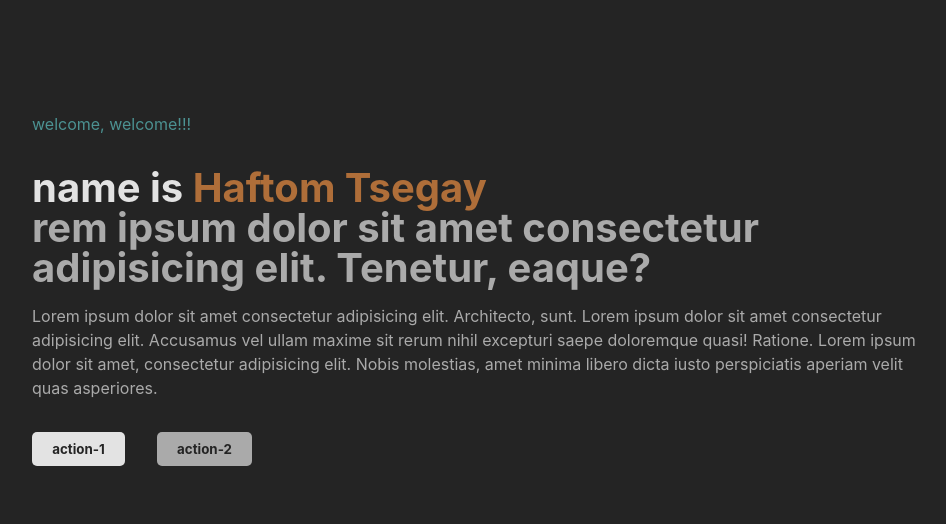
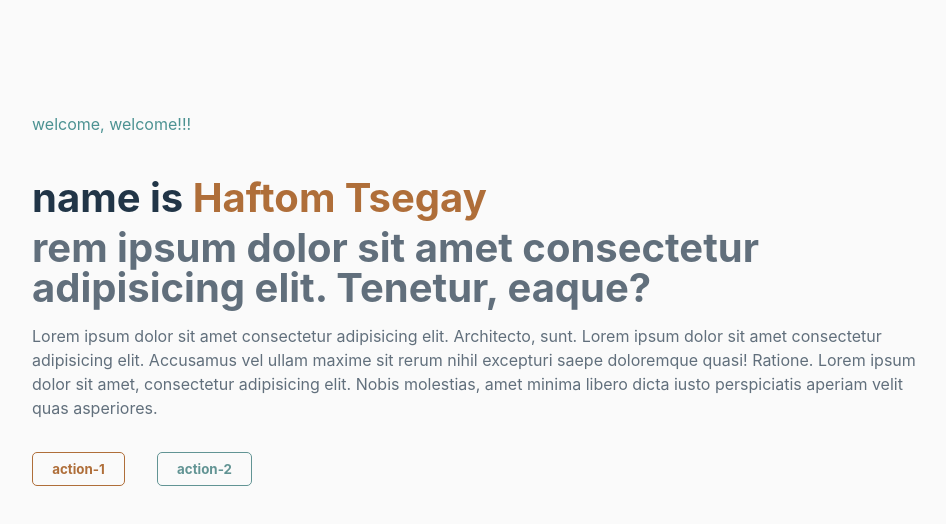
Before and after one commit to haftom-github/portfolio, a React (Vite) app: page / in a window 1280 px wide. Shown: the top 524 px of the page, without its empty margins (64-1010 px from the left). Built offline with nearby package versions, Linux system fonts and the light colour scheme.

Commit message:
few changes in the hero

```diff
--- a/index.html
+++ b/index.html
@@ -1,5 +1,5 @@
 <!doctype html>
-<html lang="en" data-theme="dark">
+<html lang="en" data-theme="light">
   <head>
     <meta charset="UTF-8" />
     <link rel="icon" type="image/svg+xml" href="/favicon.svg" />
--- a/src/App.css
+++ b/src/App.css
@@ -11,9 +11,7 @@ button {
   cursor: pointer;
   transition: border-color 0.25s;
 }
-button:hover {
-  border-color: var(--color-primary);
-}
+
 button:focus,
 button:focus-visible {
   outline: 4px auto -webkit-focus-ring-color;
@@ -35,11 +33,11 @@ button:focus-visible {
 .hero-text {
   font-size: 40px;
   font-weight: bold;
-  line-height: 1;
   padding: 1rem 0;
 }
 
 .hero-text-secondary {
+  line-height: 1;
   opacity: 0.7;
 }
 
@@ -56,19 +54,31 @@ button:focus-visible {
 }
 
 .hero-action-primary {
-  background-color: var(--color-text);
+  background-color: transparent;
   border-radius: 5px;
+  border-color: var(--color-secondary);
   font-weight: bold;
+  color: var(--color-secondary);
+}
+
+.hero-action-primary:hover {
+  background-color: var(--color-secondary);
   color: var(--color-background);
 }
 
 .hero-action-secondary {
-  background-color: var(--color-text);
+  background-color: transparent;
   border-radius: 5px;
+  border-color: var(--color-primary);
   font-weight: bold;
   opacity: 0.7;
   margin: 0 2rem;
-  color: var(--color-background)
+  color: var(--color-primary)
+}
+
+.hero-action-secondary:hover {
+  background-color: var(--color-primary);
+  color: var(--color-background);
 }
 
 .logo {
```
